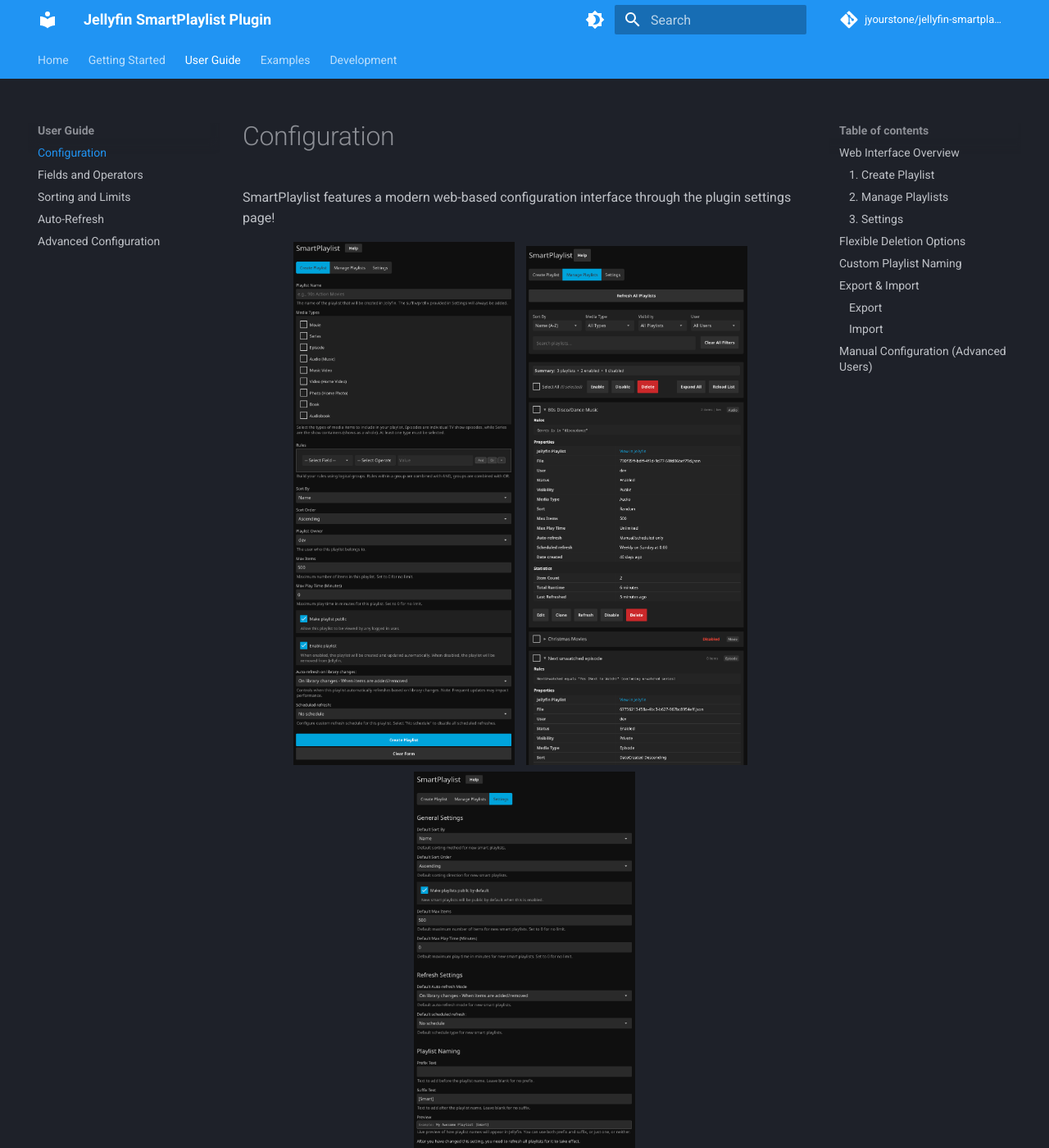
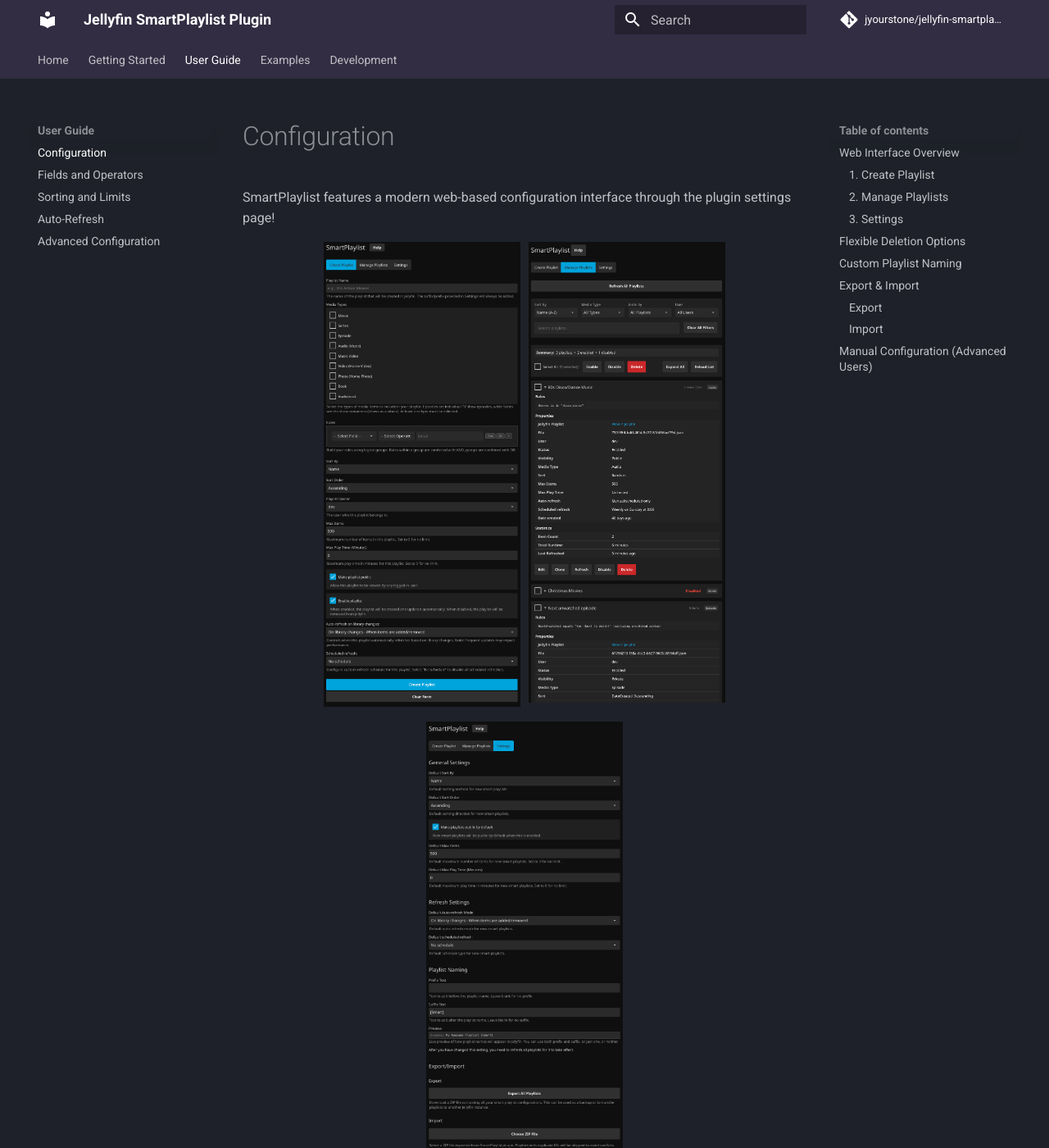
Before and after one commit to jyourstone/jellyfin-smartplaylist-plugin, an MkDocs documentation site: the page built from docs/content/user-guide/configuration.md, in a window 1280 px wide and 1400 px high. Shown: the whole window at 82% size. Built offline with MkDocs 1.6.1 and Material for MkDocs 9.7.7, drawn with Linux system fonts in a browser that asks for light colours; comment, search, counter and statistics services are not loaded.

Commit message:
Documentation changes

```diff
--- /dev/null
+++ b/docs/content/extra.css
@@ -0,0 +1,29 @@
+/* Custom header and navigation color to match logo */
+.md-header,
+.md-tabs {
+  background-color: #322D42 !important;
+}
+
+/* Change link hover color to white */
+a:hover {
+  color: #ffffff !important;
+}
+
+.md-nav__link:hover,
+.md-nav__link:focus,
+.md-nav__link--active {
+  color: #ffffff !important;
+}
+
+.md-header__button:hover,
+.md-header__button:focus {
+  color: #ffffff !important;
+}
+
+/* Hide dark/light mode toggle */
+.md-header__button[title*="Switch"],
+.md-header__button[aria-label*="Switch"],
+button[title*="mode"],
+button[aria-label*="mode"] {
+  display: none !important;
+}
--- a/docs/content/user-guide/configuration.md
+++ b/docs/content/user-guide/configuration.md
@@ -2,12 +2,16 @@
 
 SmartPlaylist features a modern web-based configuration interface through the plugin settings page!
 
-<div align="center">
-    <p>
-        <img alt="Create playlist page" src="https://raw.githubusercontent.com/jyourstone/jellyfin-smartplaylist-plugin/main/images/config_page_create.png" width="270" style="margin-right: 10px;"/>
-        <img alt="Manage playlists page" src="https://raw.githubusercontent.com/jyourstone/jellyfin-smartplaylist-plugin/main/images/config_page_manage.png" width="270" style="margin-right: 10px;"/>
-        <img alt="Settings page" src="https://raw.githubusercontent.com/jyourstone/jellyfin-smartplaylist-plugin/main/images/config_page_settings.png" width="270"/>
-    </p>
+<div align="center" style="display: flex; justify-content: center; gap: 10px; flex-wrap: wrap;">
+    <a href="https://raw.githubusercontent.com/jyourstone/jellyfin-smartplaylist-plugin/main/images/config_page_create.png" target="_blank" style="cursor: pointer;">
+        <img alt="Create playlist page" src="https://raw.githubusercontent.com/jyourstone/jellyfin-smartplaylist-plugin/main/images/config_page_create.png" width="240"/>
+    </a>
+    <a href="https://raw.githubusercontent.com/jyourstone/jellyfin-smartplaylist-plugin/main/images/config_page_manage.png" target="_blank" style="cursor: pointer;">
+        <img alt="Manage playlists page" src="https://raw.githubusercontent.com/jyourstone/jellyfin-smartplaylist-plugin/main/images/config_page_manage.png" width="240"/>
+    </a>
+    <a href="https://raw.githubusercontent.com/jyourstone/jellyfin-smartplaylist-plugin/main/images/config_page_settings.png" target="_blank" style="cursor: pointer;">
+        <img alt="Settings page" src="https://raw.githubusercontent.com/jyourstone/jellyfin-smartplaylist-plugin/main/images/config_page_settings.png" width="240"/>
+    </a>
 </div>
 
 ## Web Interface Overview
--- a/docs/mkdocs.yml
+++ b/docs/mkdocs.yml
@@ -12,12 +12,12 @@ theme:
   name: material
   palette:
     - scheme: slate
-      primary: blue
+      primary: teal
       toggle:
         icon: material/brightness-4
         name: Switch to light mode
     - scheme: default
-      primary: blue
+      primary: teal
       toggle:
         icon: material/brightness-7
         name: Switch to dark mode
@@ -64,3 +64,6 @@ markdown_extensions:
       custom_checkbox: true
   - attr_list
   - md_in_html
+
+extra_css:
+  - extra.css
```
Also changed, not shown: 1 other file.
